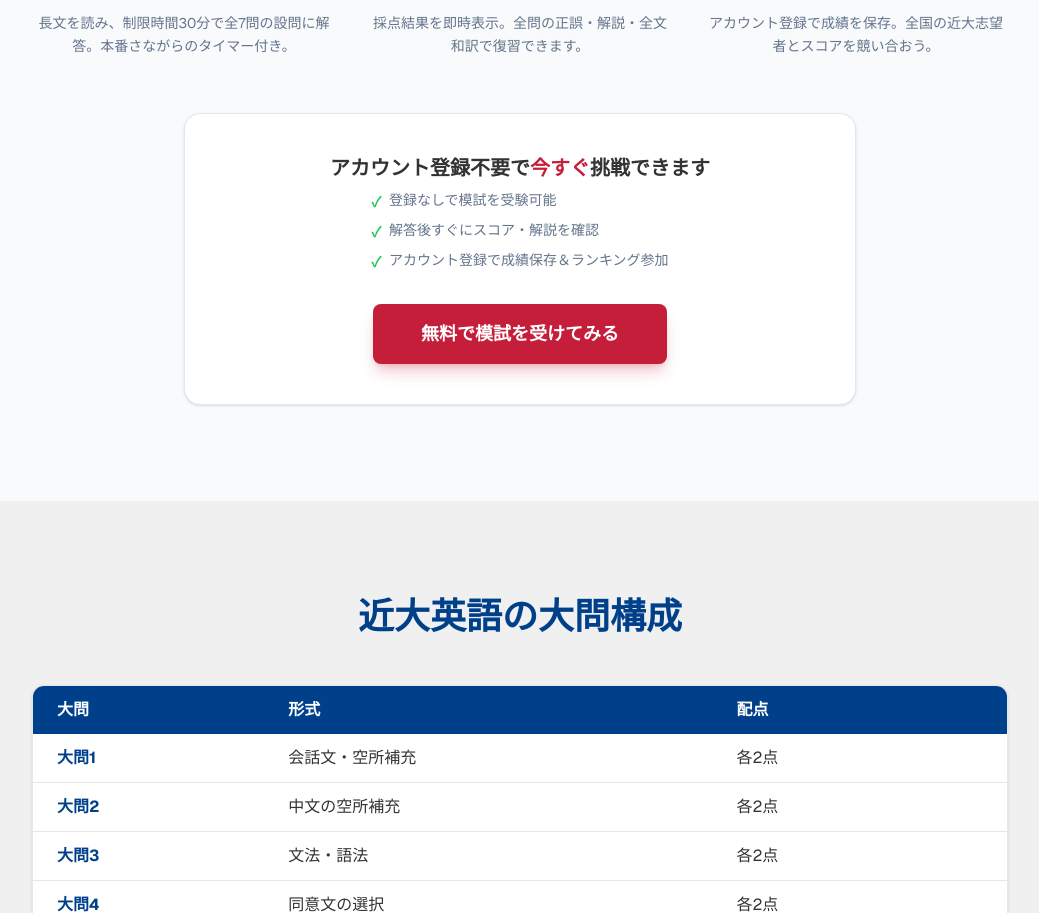
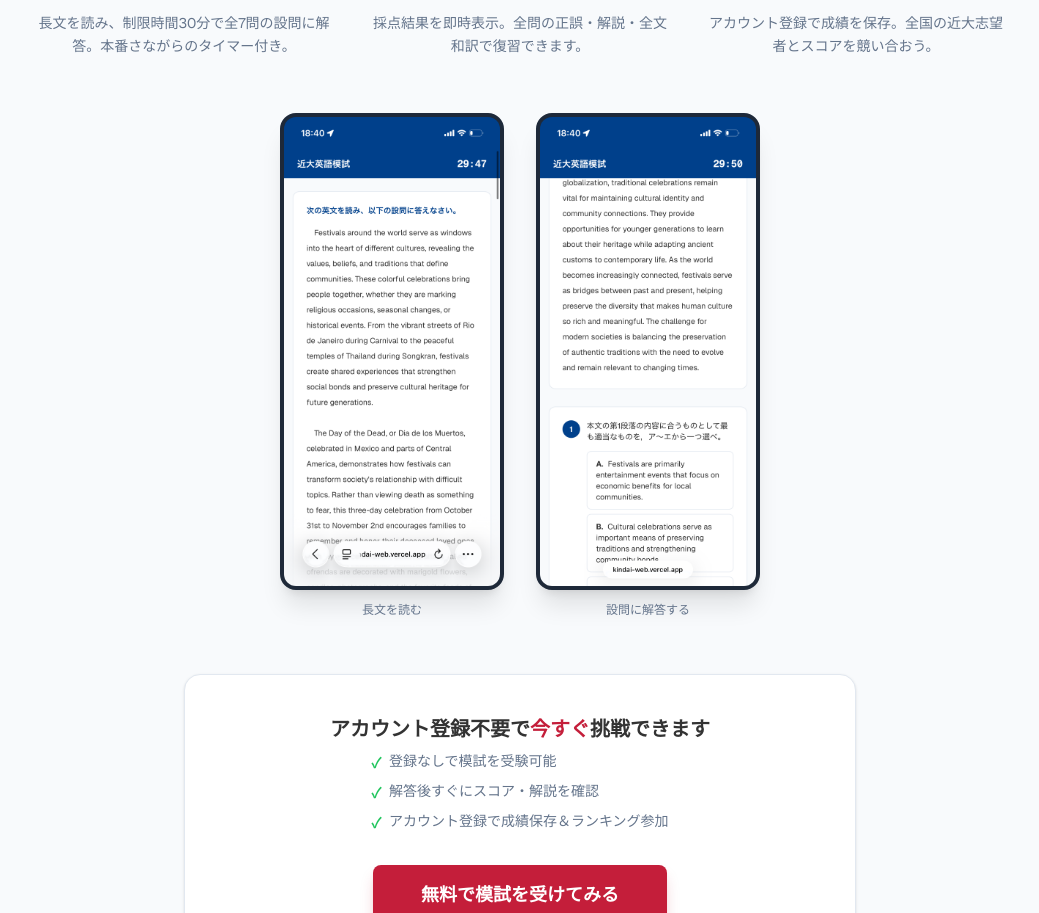
Before and after one commit to komotegawa-edore/kindai-web, a Next.js app: page / in a window 1280 px wide. Shown: the part 2247-3160 px from the top of the page, without its empty margins (120-1159 px from the left). Built offline with nearby package versions, Linux system fonts and the light colour scheme.

Commit message:
Add mock exam screenshots to LP
Display actual exam UI screenshots (reading passage + questions)
in the mock exam section to help users visualize the experience.

Co-Authored-By: Claude Opus 4.6 <noreply@anthropic.com>

```diff
--- a/src/app/page.tsx
+++ b/src/app/page.tsx
@@ -225,6 +225,34 @@ export default function Home() {
             />
           </div>
 
+          {/* 実際の画面イメージ */}
+          <div className="flex justify-center gap-4 md:gap-8 mb-14">
+            <div className="w-40 sm:w-48 md:w-56">
+              <div className="rounded-2xl overflow-hidden shadow-xl border-4 border-gray-800 bg-gray-800">
+                <Image
+                  src="/images/mock-1.PNG"
+                  alt="模試画面 — 長文読解"
+                  width={390}
+                  height={844}
+                  className="w-full h-auto"
+                />
+              </div>
+              <p className="text-xs text-text-light text-center mt-3">長文を読む</p>
+            </div>
+            <div className="w-40 sm:w-48 md:w-56">
+              <div className="rounded-2xl overflow-hidden shadow-xl border-4 border-gray-800 bg-gray-800">
+                <Image
+                  src="/images/mock-2.PNG"
+                  alt="模試画面 — 設問に解答"
+                  width={390}
+                  height={844}
+                  className="w-full h-auto"
+                />
+              </div>
+              <p className="text-xs text-text-light text-center mt-3">設問に解答する</p>
+            </div>
+          </div>
+
           {/* CTA */}
           <div className="bg-white rounded-2xl border border-border shadow-sm p-8 md:p-10 text-center max-w-2xl mx-auto">
             <p className="text-lg md:text-xl font-bold text-text mb-2">
```
Also changed, not shown: public/images/mock-1.PNG (added), public/images/mock-2.PNG (added).
